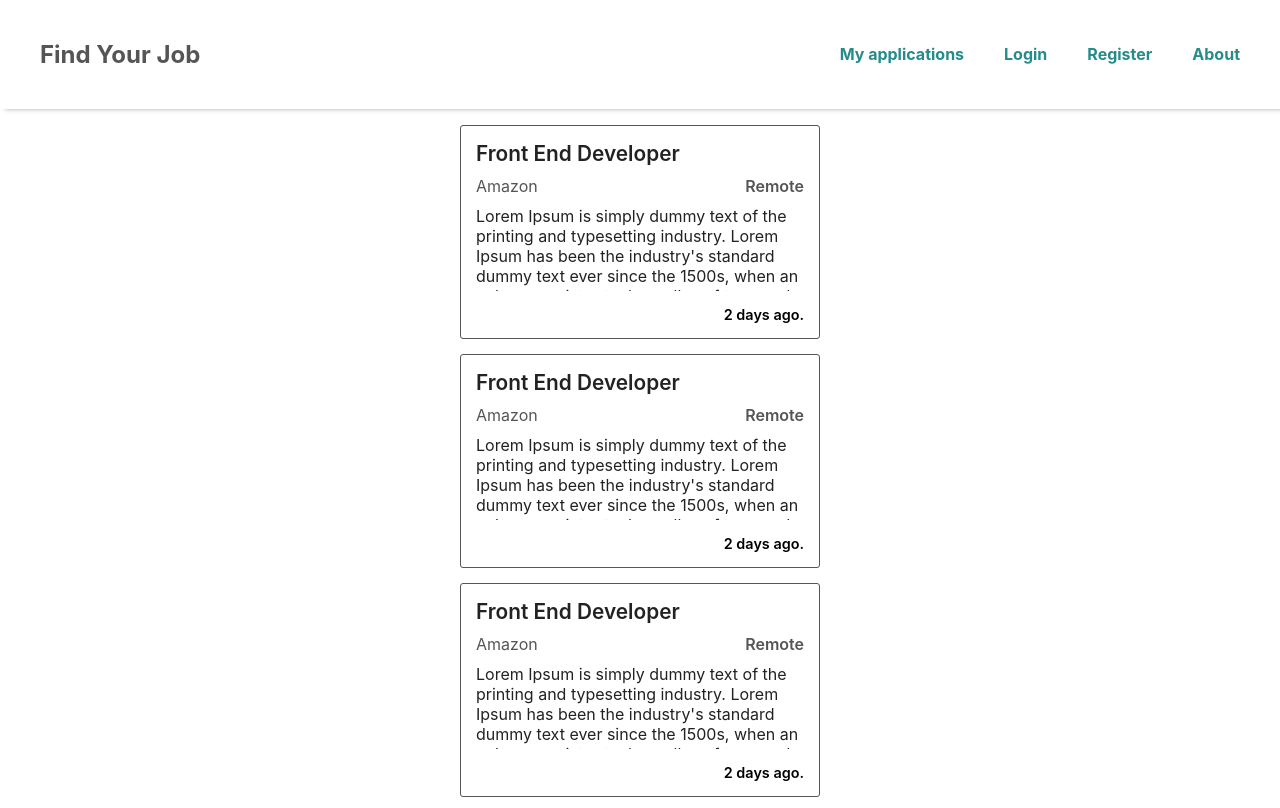
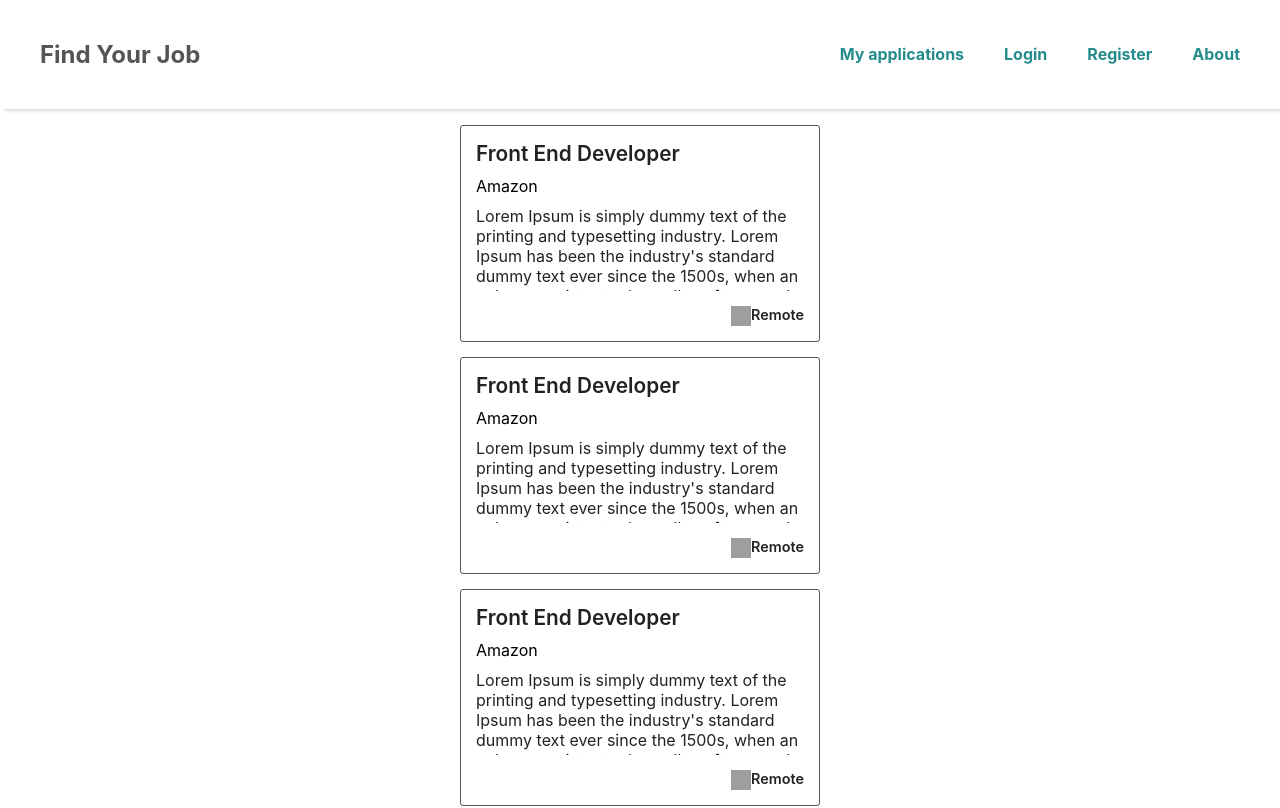
Before and after one commit to BrunoR02/find-your-job, a Next.js app: page / in a window 1280 px wide. Shown: the top 808 px of the page. Built offline with nearby package versions, Linux system fonts and the light colour scheme; grey boxes are pictures that could not be loaded.

Commit message:
Removed date posted and updated job Card style

```diff
--- a/components/jobs/JobCard.module.css
+++ b/components/jobs/JobCard.module.css
@@ -8,14 +8,16 @@
   cursor: pointer;
   text-overflow: ellipsis;
   overflow: hidden;
+  transition: border 0.2s ease;
 }
 
 .active{
-  border-left: 4px solid rgb(37, 139, 139);
+  border-left: 4px solid var(--main-blue);
 }
 
-.active .createdAt{
-  color: #11a2a2;
+.active .location{
+  color: var(--main-blue);
+  filter: invert(43%) sepia(100%) saturate(295%) hue-rotate(131deg) brightness(88%) contrast(95%);
 }
 
 .title{
@@ -25,15 +27,28 @@
   font-weight: 600;
 }
 
-.details{
-  display: flex;
-  justify-content: space-between;
+.companyName{
+  display: block;
   margin: 10px 0;
-  color:var(--light-gray);
 }
 
 .location{
+  display: flex;
+  justify-content: flex-end;
+  width: 100%;
+  margin-top: 15px;
+  font-size: 0.9em;
   font-weight: 600;
+  color: var(--black);
+}
+
+.location::before{
+  content: "";
+  display: table;
+  width: 20px;
+  height: 20px;
+  background-image: url("https://cdn-icons-png.flaticon.com/512/3179/3179068.png");
+  background-size: cover;
 }
 
 .description{
@@ -47,12 +62,3 @@
   text-overflow: ellipsis;
   white-space: normal;
 }
-
-.createdAt{
-  display: block;
-  width: 100%;
-  margin-top: 15px;
-  font-size: 0.9em;
-  font-weight: 600;
-  text-align: right;
-}
--- a/components/jobs/JobCard.tsx
+++ b/components/jobs/JobCard.tsx
@@ -9,10 +9,7 @@ export default function JobCard({addClass,activeHandler}:PropsType){
   return (
     <li onClick={activeHandler} className={styles.card + " " + addClass}>
       <h4 className={styles.title}>Front End Developer</h4>
-      <section className={styles.details}>
-        <span className={styles.companyName}>Amazon</span>
-        <span className={styles.location}>Remote</span>
-      </section>
+      <span className={styles.companyName}>Amazon</span>
       <p className={styles.description}>Lorem Ipsum is simply dummy text of the
       printing and typesetting industry. Lorem Ipsum has been the industry's standard
       dummy text ever since the 1500s, when an unknown printer took a galley of type and
@@ -20,7 +17,7 @@ export default function JobCard({addClass,activeHandler}:PropsType){
       but also the leap into electronic typesetting, remaining essentially unchanged. It was
       popularised in the 1960s with the release of Letraset sheets containing Lorem Ipsum passages,
       and more recently with desktop publishing software like Aldus PageMaker including versions of Lorem Ipsum.</p>
-      <span className={styles.createdAt}>2 days ago.</span>
+      <span className={styles.location}>Remote</span>
     </li>
   )
 }
--- a/components/layout/Header/MainNavigation.module.css
+++ b/components/layout/Header/MainNavigation.module.css
@@ -8,6 +8,7 @@
   color: var(--main-blue);
   font-weight: 700;
   cursor: pointer;
+  border-radius: 3px;
 }
 .link:hover{
   background-color: #eeeeee99;
--- a/styles/globals.css
+++ b/styles/globals.css
@@ -34,7 +34,7 @@ ul{
 }
 
 :root {
-  --main-blue: rgb(37, 139, 139);
+  --main-blue: #258b8b;
   --black: #222;
   --light-gray: #555;
 }
```
